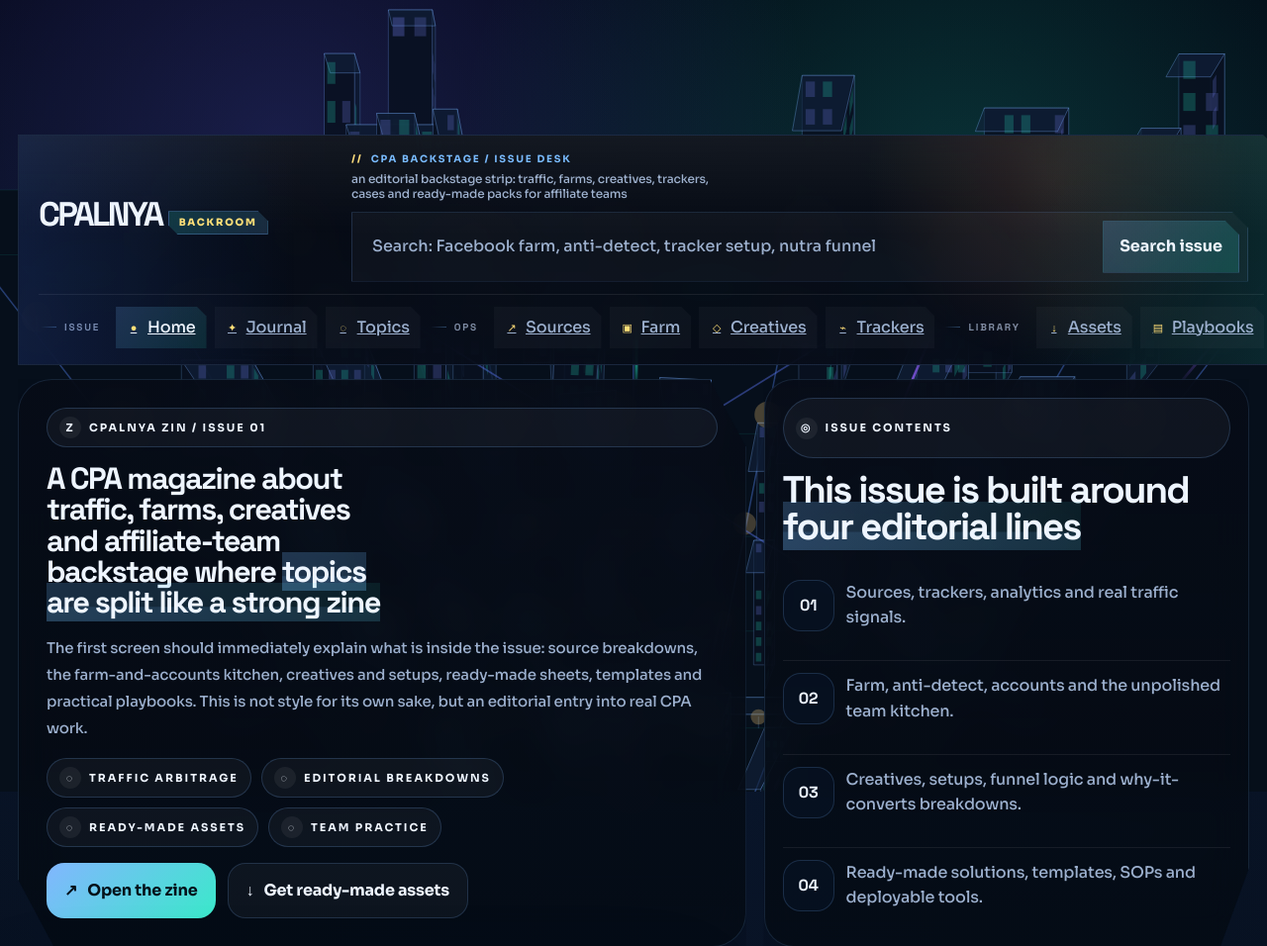
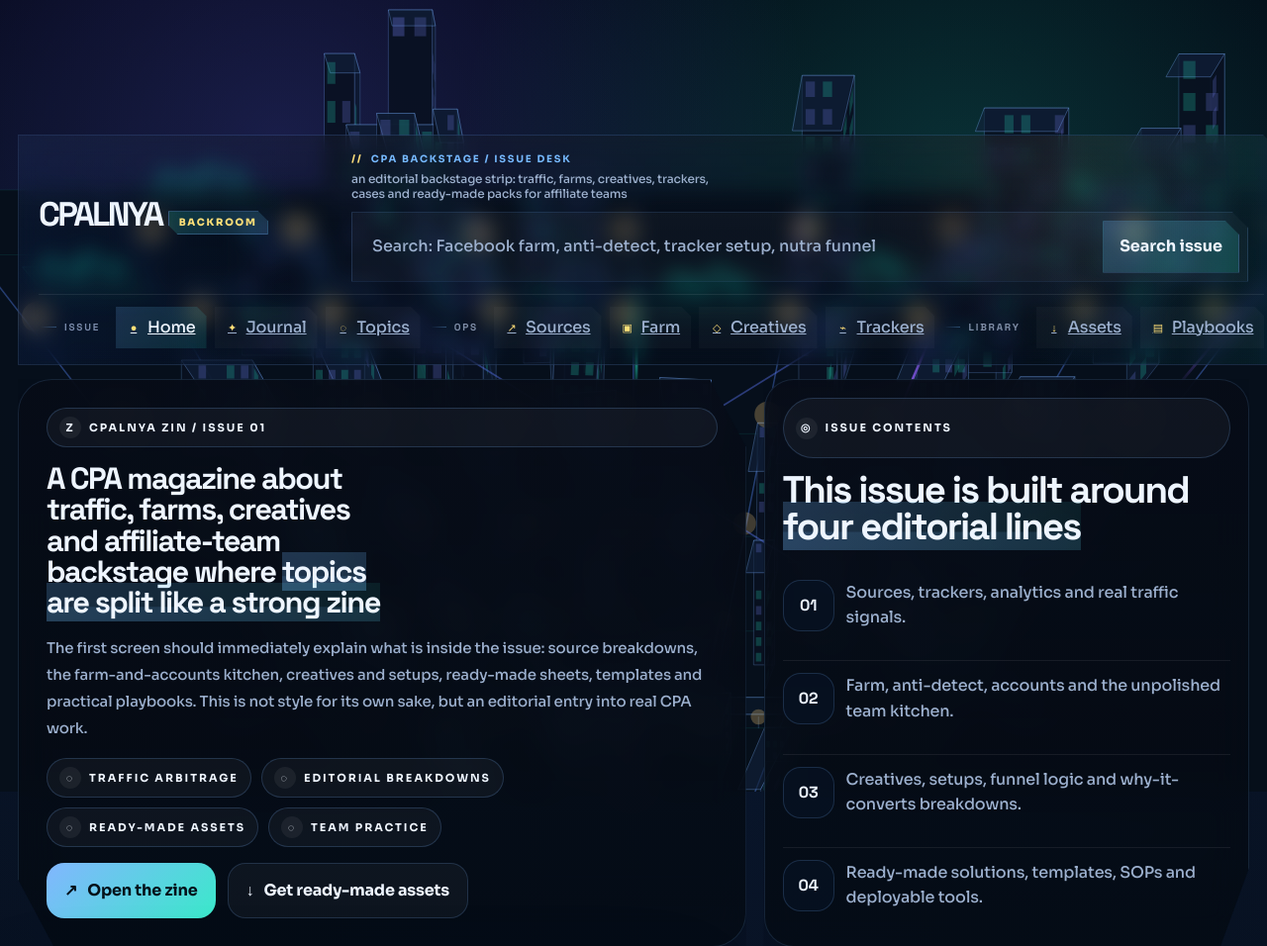
Before and after one commit to portartoor/CPALNYA, a PHP site: page / in a window 1280 px wide; the page is wider, and only the part inside the window is pictured. Shown: the top 956 px of that part at 99% size. Run offline with PHP 8.4, Linux system fonts and the light colour scheme; data comes from the database, SQL or seed files in the repository; data that the repository does not hold is empty; some libraries are stand-ins or nearby versions.

Commit message:
uff upd front 14

```diff
--- a/template/views/simple/header.php
+++ b/template/views/simple/header.php
@@ -361,16 +361,16 @@ $yandexCounterCode = trim((string)($_SERVER['MIRROR_YANDEX_COUNTER_CODE'] ?? '')
         margin: 0;
         padding: 16px 20px;
         border: 1px solid var(--shell-border);
-        background: linear-gradient(180deg, rgba(6,10,18,.96), rgba(7,12,23,.88));
-        box-shadow: 0 22px 72px rgba(0, 4, 14, .34);
+        background: linear-gradient(180deg, rgba(6,10,18,.34), rgba(7,12,23,.18));
+        box-shadow: 0 14px 42px rgba(0, 4, 14, .16);
         clip-path: polygon(0 0, calc(100% - 22px) 0, 100% 22px, 100% 100%, 0 100%);
-        backdrop-filter: blur(20px) saturate(122%);
+        backdrop-filter: blur(10px) saturate(116%);
     }
     .simple-header::before {
         content: "";
         position: absolute;
         inset: 0;
-        background: linear-gradient(90deg, rgba(61,116,255,.16), transparent 22%, transparent 78%, rgba(39,223,192,.14)), linear-gradient(180deg, rgba(255,255,255,.06), transparent 44%), radial-gradient(circle at 82% 18%, rgba(255,154,95,.12), transparent 18%);
+        background: linear-gradient(90deg, rgba(61,116,255,.08), transparent 22%, transparent 78%, rgba(39,223,192,.08)), linear-gradient(180deg, rgba(255,255,255,.03), transparent 44%), radial-gradient(circle at 82% 18%, rgba(255,154,95,.06), transparent 18%);
         pointer-events: none;
     }
     .simple-header.is-scrolled { transform: translateY(-2px); }
@@ -668,7 +668,7 @@ $yandexCounterCode = trim((string)($_SERVER['MIRROR_YANDEX_COUNTER_CODE'] ?? '')
             border: 1px solid var(--shell-border);
             background: var(--shell-panel-strong);
             backdrop-filter: blur(18px);
-            box-shadow: 0 22px 72px rgba(0, 4, 14, .34);
+            box-shadow: 0 14px 42px rgba(0, 4, 14, .16);
             clip-path: polygon(0 0, calc(100% - 18px) 0, 100% 18px, 100% 100%, 0 100%);
             display: grid;
             justify-content: stretch;
```
